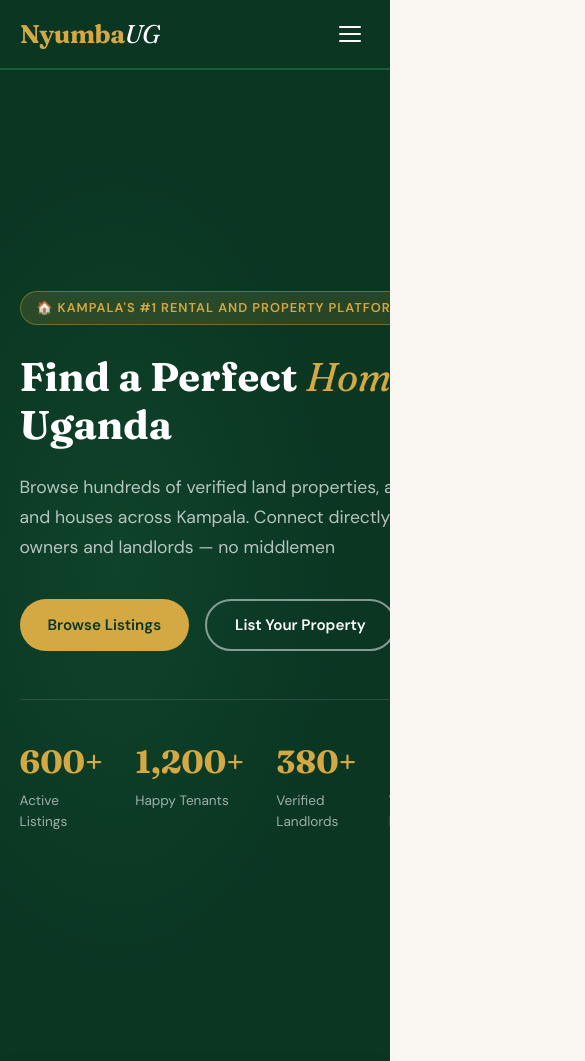
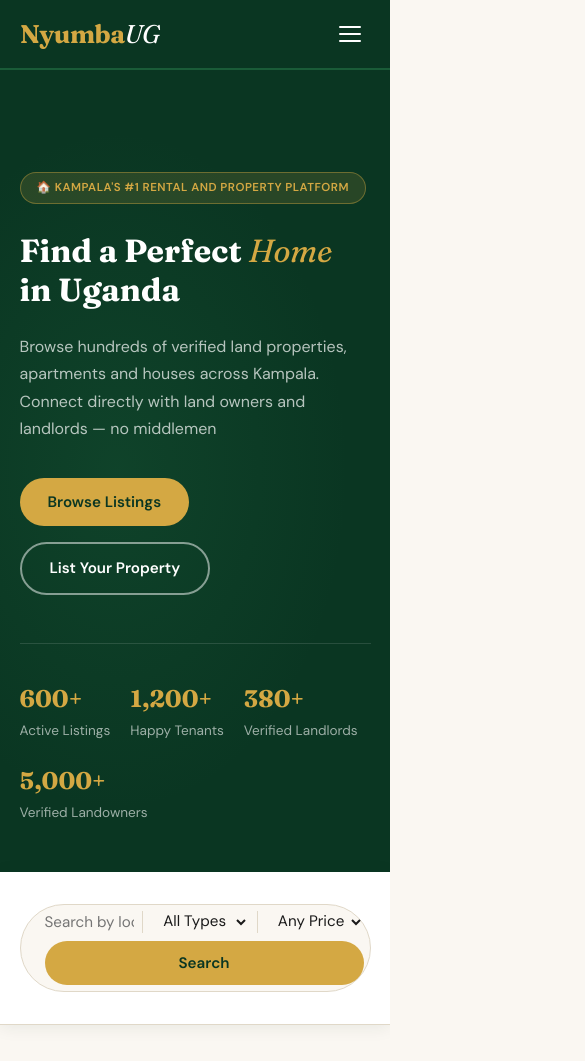
Before and after one commit to Fredmatic/nyumbaug-full, a website: page index.html in a window 390 px wide. Shown: the top 1061 px of the page, 585 px wide, since content can reach past the window. Drawn offline with Linux system fonts and the light colour scheme; no server answers; grey boxes are pictures that could not be loaded.

Commit message:
style.ss

```diff
--- a/css/style.css
+++ b/css/style.css
@@ -30,6 +30,11 @@
 
 html {
   scroll-behavior: smooth;
+  overflow-x: hidden;
+}
+
+body {
+  overflow-x: hidden;
 }
 
 body {
@@ -1029,4 +1034,63 @@ footer {
     color: var(--gold);
     border-color: var(--green-dark);
   }
+
+  /* ── HERO MOBILE ── */
+  .hero {
+    grid-template-columns: 1fr;
+    /* single column */
+    padding-right: 5%;
+    /* match left padding */
+    padding-top: calc(var(--nav-h) + 32px);
+    padding-bottom: 48px;
+    min-height: auto;
+    gap: 32px;
+  }
+
+  .hero-image {
+    display: none;
+    /* hide the photo on mobile — keeps it clean */
+  }
+
+  .hero h1 {
+    font-size: clamp(2rem, 8vw, 3rem);
+  }
+
+  .hero-badge {
+    font-size: 0.72rem;
+    letter-spacing: 0.5px;
+    white-space: normal;
+    /* let badge text wrap instead of overflow */
+  }
+
+  .hero-sub {
+    font-size: 1rem;
+    max-width: 100%;
+  }
+
+  .hero-stats {
+    gap: 20px;
+    flex-wrap: wrap;
+  }
+
+  .hero-stat-num {
+    font-size: 1.5rem;
+  }
+
+  /* ── SEARCH BAR MOBILE ── */
+  .search-bar {
+    flex-wrap: wrap;
+    gap: 8px;
+  }
+
+  .search-bar input,
+  .search-bar select {
+    width: 100%;
+    min-width: 0;
+  }
+
+  .search-bar .btn {
+    width: 100%;
+    justify-content: center;
+  }
 }
```
